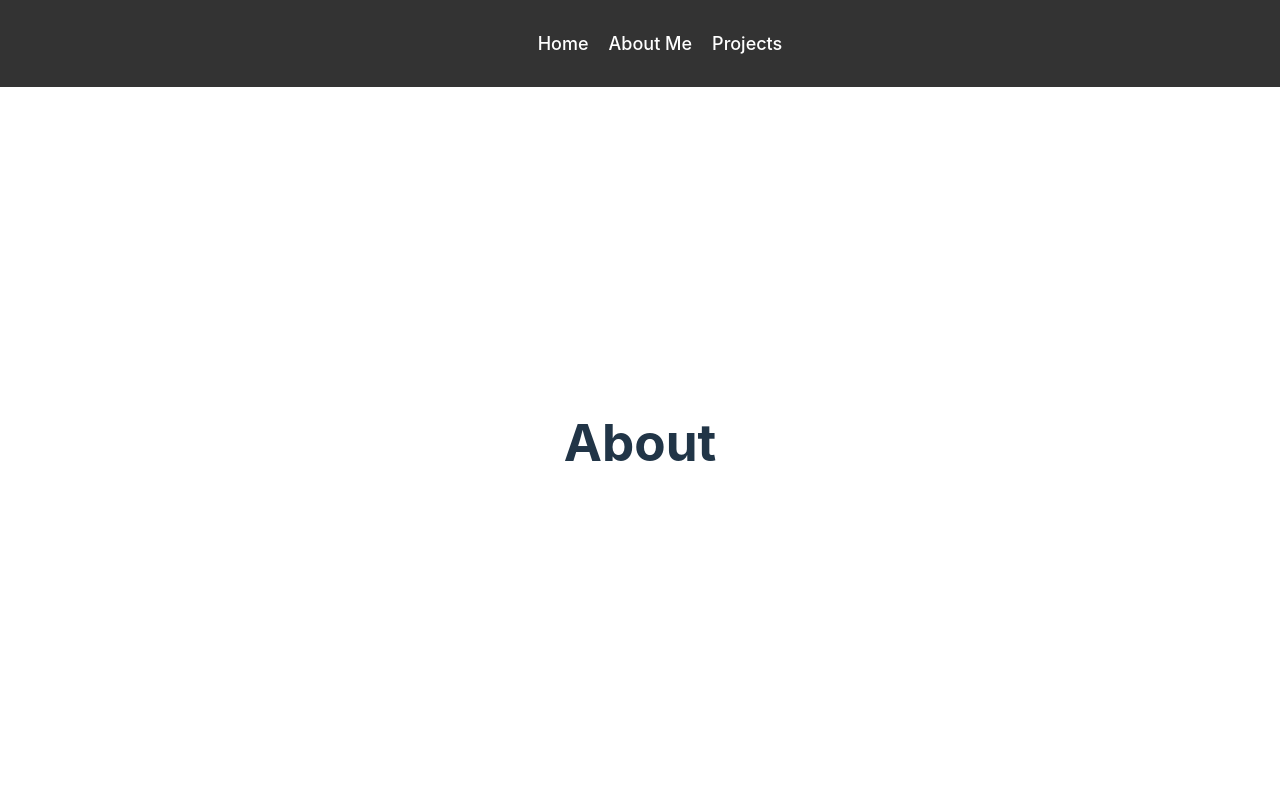
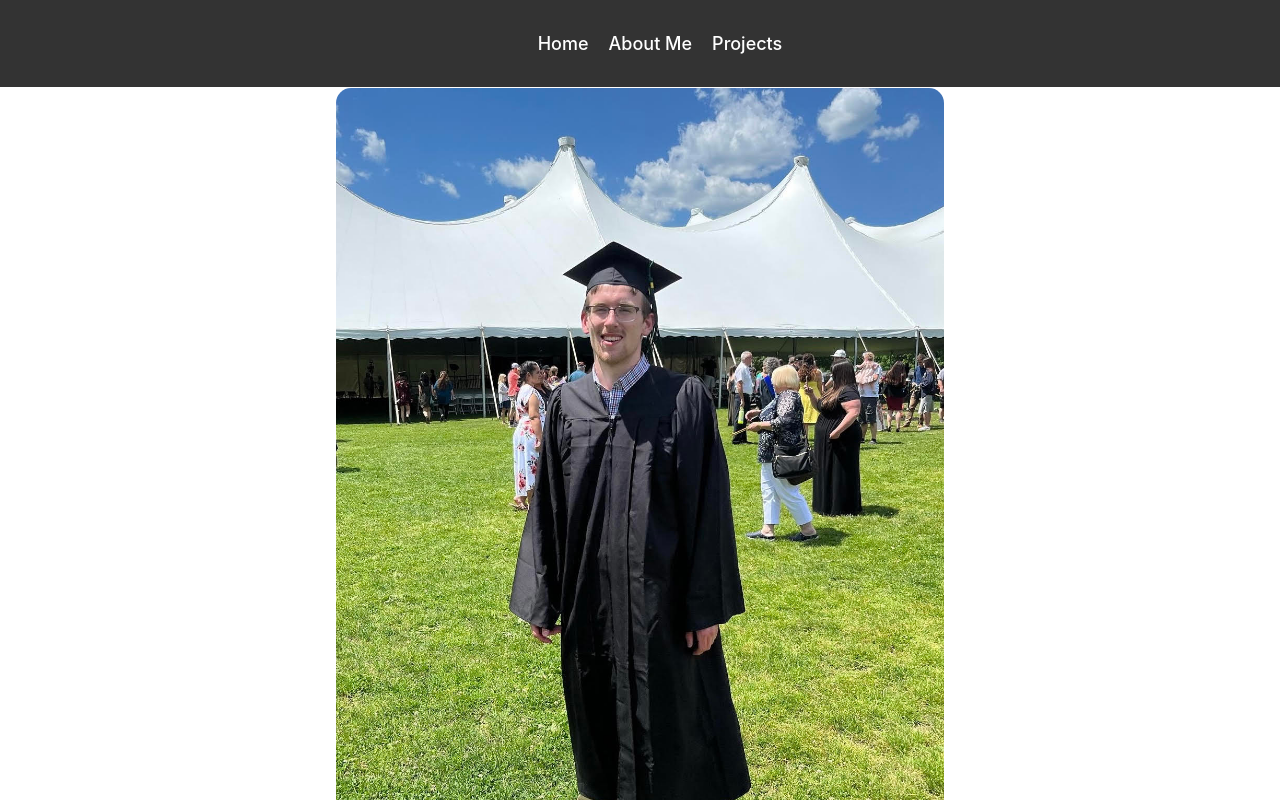
Before and after one commit to TakingJester766/Personal-Website, a React (Vite) app: page /about-me in a window 1280 px wide. Shown: the top 800 px of the page. Built offline with nearby package versions, Linux system fonts and the light colour scheme; no server answers.

Commit message:
incorporated a picture

```diff
--- a/src/Pages/About.jsx
+++ b/src/Pages/About.jsx
@@ -3,9 +3,14 @@ import '../App.css'
 
 function About() {
   return (
-    <div className="App">
-      <div className="container">
+    <div>
+
       <h1 >About</h1>
+      <div className="image_and_text">
+      <div className='image'>
+        <img src="src/assets/grad_me.jpg" alt="A picture of me" />
+      </div>
+      <p>I'm a self-taught developer and Finance Major at the University of Massachusetts Amherst.</p>
       </div>
     </div>
   )
```
Also changed, not shown: src/assets/grad_me.jpg (added).
